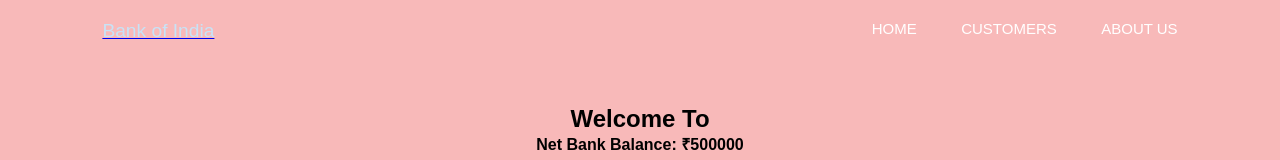
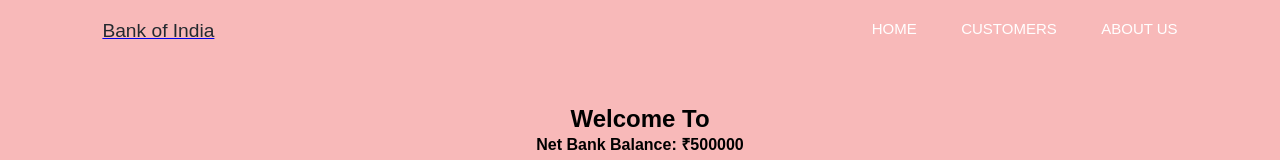
Before and after one commit to 16pravinkumar/Spark-Internship-task1, a website: page customers.html in a window 1280 px wide. Shown: the top 160 px of the page. Drawn offline with nearby package versions, Linux system fonts and the light colour scheme.

Commit message:
Update customers.css

```diff
--- a/customers.css
+++ b/customers.css
@@ -39,7 +39,7 @@ nav{
     justify-content: space-between;
 }
 nav p{
-    color:rgb(199, 227, 247) ;
+    color:rgb(36,41,47) ;
     font-size: larger;
 }
 nav ul li{
```
